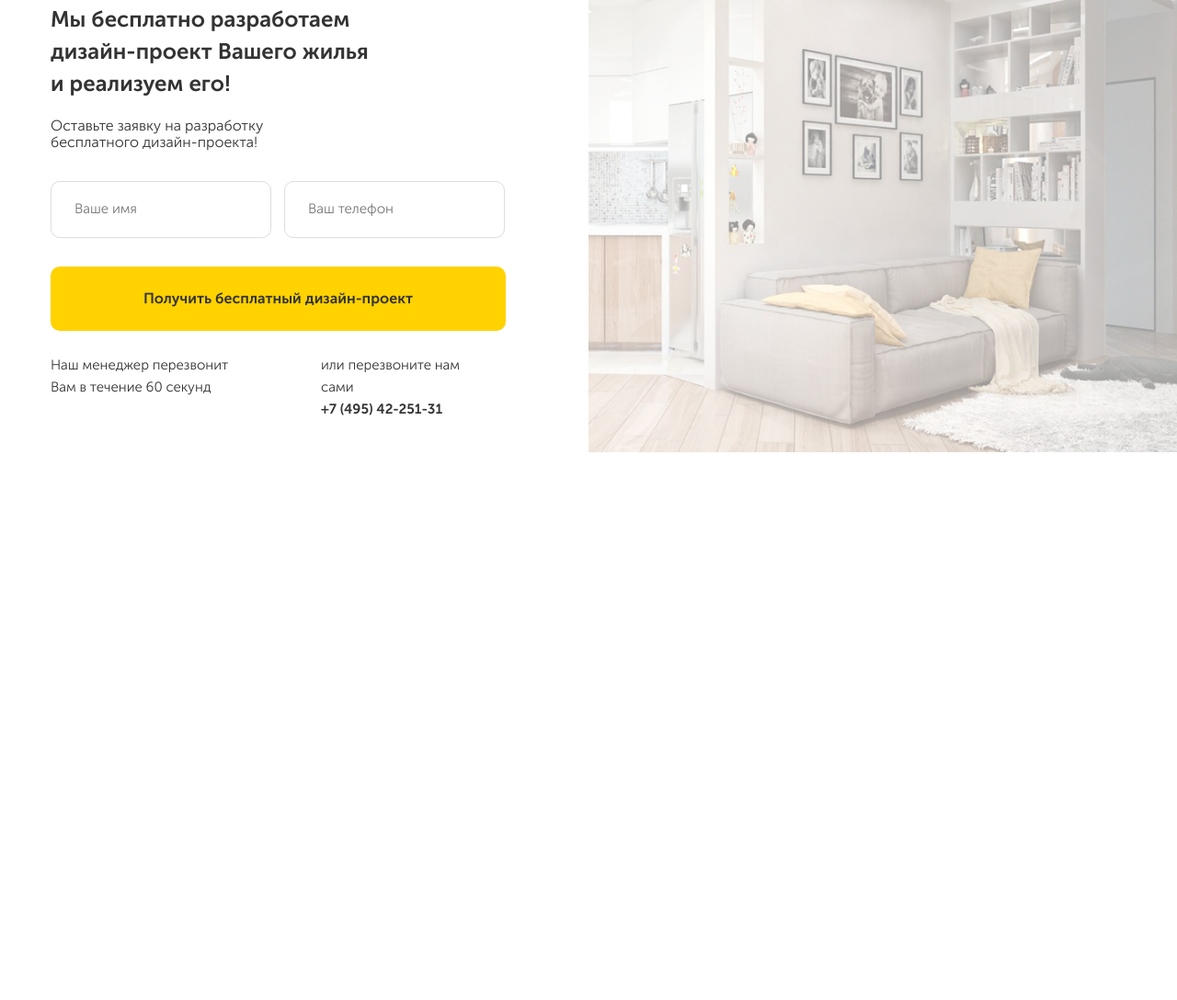
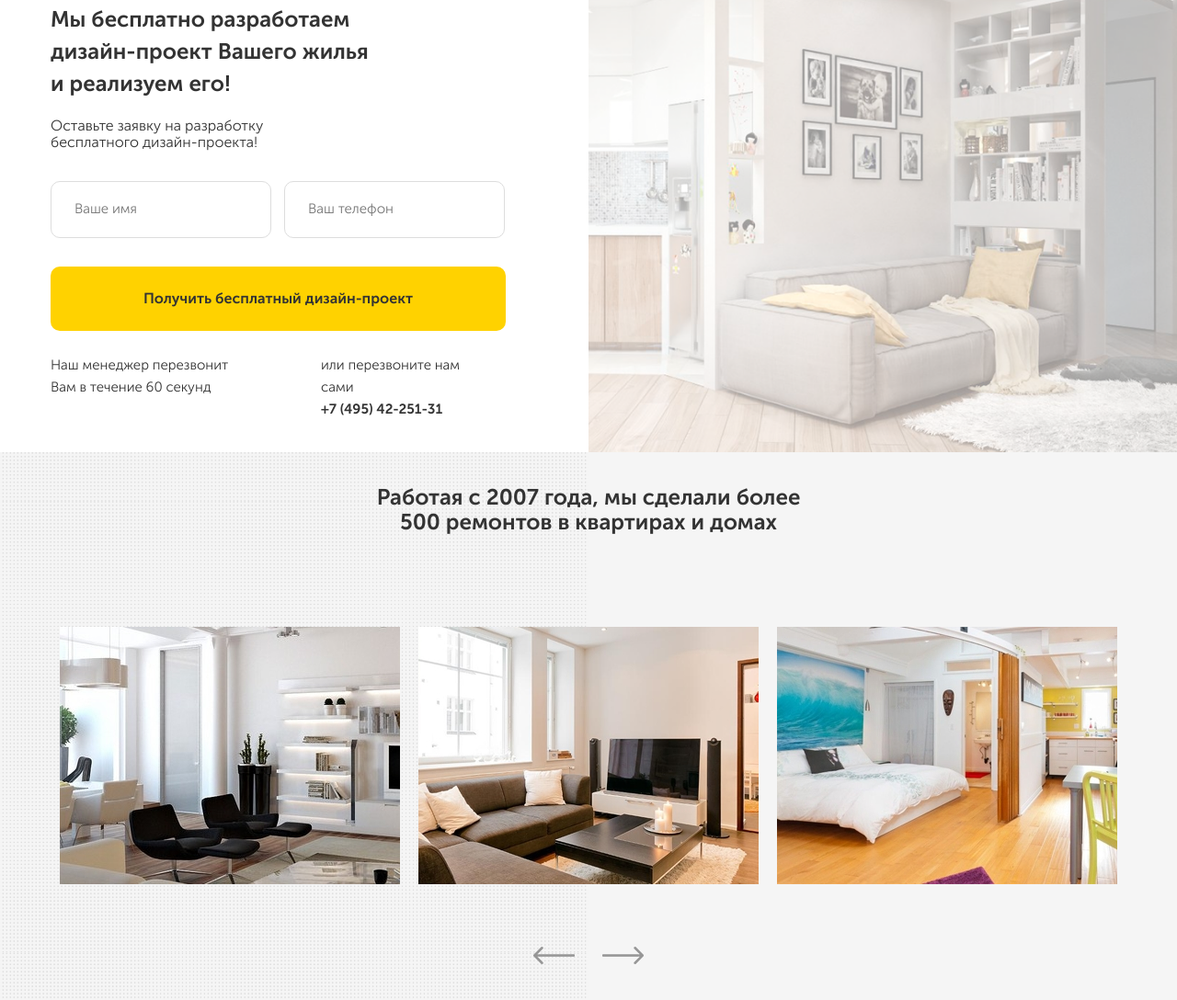
Before and after one commit to Nerbl4/lesson_13_must, a plain HTML site: page src/index.html in a window 1280 px wide. Shown: the part 740-1828 px from the top of the page at 92% size. Before the commit the page ends 1232 px from the top, so only its background shows below. Drawn offline with nearby package versions, Linux system fonts and the light colour scheme; files whose address does not match are found by name.

Commit message:
Сверстали и установили слайдер на сайте в блоке Портфолио

```diff
--- /dev/null
+++ b/src/css/slick.css
@@ -0,0 +1,119 @@
+/* Slider */
+.slick-slider
+{
+    position: relative;
+
+    display: block;
+    box-sizing: border-box;
+
+    -webkit-user-select: none;
+       -moz-user-select: none;
+        -ms-user-select: none;
+            user-select: none;
+
+    -webkit-touch-callout: none;
+    -khtml-user-select: none;
+    -ms-touch-action: pan-y;
+        touch-action: pan-y;
+    -webkit-tap-highlight-color: transparent;
+}
+
+.slick-list
+{
+    position: relative;
+
+    display: block;
+    overflow: hidden;
+
+    margin: 0;
+    padding: 0;
+}
+.slick-list:focus
+{
+    outline: none;
+}
+.slick-list.dragging
+{
+    cursor: pointer;
+    cursor: hand;
+}
+
+.slick-slider .slick-track,
+.slick-slider .slick-list
+{
+    -webkit-transform: translate3d(0, 0, 0);
+       -moz-transform: translate3d(0, 0, 0);
+        -ms-transform: translate3d(0, 0, 0);
+         -o-transform: translate3d(0, 0, 0);
+            transform: translate3d(0, 0, 0);
+}
+
+.slick-track
+{
+    position: relative;
+    top: 0;
+    left: 0;
+
+    display: block;
+    margin-left: auto;
+    margin-right: auto;
+}
+.slick-track:before,
+.slick-track:after
+{
+    display: table;
+
+    content: '';
+}
+.slick-track:after
+{
+    clear: both;
+}
+.slick-loading .slick-track
+{
+    visibility: hidden;
+}
+
+.slick-slide
+{
+    display: none;
+    float: left;
+
+    height: 100%;
+    min-height: 1px;
+}
+[dir='rtl'] .slick-slide
+{
+    float: right;
+}
+.slick-slide img
+{
+    display: block;
+}
+.slick-slide.slick-loading img
+{
+    display: none;
+}
+.slick-slide.dragging img
+{
+    pointer-events: none;
+}
+.slick-initialized .slick-slide
+{
+    display: block;
+}
+.slick-loading .slick-slide
+{
+    visibility: hidden;
+}
+.slick-vertical .slick-slide
+{
+    display: block;
+
+    height: auto;
+
+    border: 1px solid transparent;
+}
+.slick-arrow.slick-hidden {
+    display: none;
+}
--- a/src/index.html
+++ b/src/index.html
@@ -6,6 +6,7 @@
   <meta http-equiv="X-UA-Compatible" content="ie=edge">
   <title>Document</title>
   <link rel="stylesheet" href="css/normalize.css">
+  <link rel="stylesheet" href="css/slick.css">
   <link rel="stylesheet" href="css/style.css">
 </head>
 <body>
@@ -100,6 +101,36 @@
       </div>
       <!-- /.container -->
     </section>
+    <section class="section portfolio">
+      <div class="container">
+        <h2 class="section-title portfolio__title">Работая с 2007 года, мы сделали более 500 ремонтов в квартирах и домах</h2>
+        <div class="slider">
+          <div class="slider__item"><img class="slider__image" src="img/portfolio/slider-1.jpg" alt=""></div>
+          <!-- /.slider__item -->
+          <div class="slider__item"><img class="slider__image" src="img/portfolio/slider-2.jpg" alt=""></div>
+          <!-- /.slider__item -->
+          <div class="slider__item"><img class="slider__image" src="img/portfolio/slider-3.jpg" alt=""></div>
+          <!-- /.slider__item -->
+          <div class="slider__item"><img class="slider__image" src="img/portfolio/slider-1.jpg" alt=""></div>
+          <!-- /.slider__item -->
+          <div class="slider__item"><img class="slider__image" src="img/portfolio/slider-2.jpg" alt=""></div>
+          <!-- /.slider__item -->
+          <div class="slider__item"><img class="slider__image" src="img/portfolio/slider-3.jpg" alt=""></div>
+          <!-- /.slider__item -->
+        </div>
+        <div class="arrows portfolio__arrows">
+          <div class="arrows__left">
+            <img src="img/portfolio/left-arrow.png" alt="">
+          </div>
+          <div class="arrows__right">
+            <img src="img/portfolio/right-arrow.png" alt="">
+          </div>
+        </div>
+        <!-- /.slider -->
+      </div>
+      <!-- /.container -->
+    </section>
+    <!-- /.section portfolio -->
     <!-- /.offer -->
   </main>
 
@@ -124,7 +155,33 @@
   <script src="js/main.js"></script>
   <script src="https://code.jquery.com/jquery-3.4.1.min.js"
     integrity="sha256-CSXorXvZcTkaix6Yvo6HppcZGetbYMGWSFlBw8HfCJo=" crossorigin="anonymous"></script>
-  <script src="/src/js/modal.js"></script>
-
+  <script src="js/modal.js"></script>
+  <script src="js/slick.min.js"></script>
+  <script>
+    $(document).ready(function() {
+      $('.slider').slick({
+        slidesToShow: 3,
+        slidesToScroll: 1,
+        prevArrow: $('.arrows__left'),
+        nextArrow: $('.arrows__right'),
+        responsive: [
+          {
+            breakpoint: 1200,
+            settings: {
+              slidesToShow: 2,
+              slidesToScroll: 1,
+            }
+          },
+          {
+            breakpoint: 768,
+            settings: {
+              slidesToShow: 1,
+              slidesToScroll: 1
+            }
+          }
+        ]
+      });
+    });
+  </script>
 </body>
 </html>
--- a/src/sass/_interface.sass
+++ b/src/sass/_interface.sass
@@ -36,6 +36,7 @@ img
   &-title
     font-size: 24px
     +bold
+    text-align: center
   &-subtitle
     display: block
     font-size: 16px
@@ -46,3 +47,7 @@ img
   border-radius: 10px
   +reg
   outline: none
+.arrows
+  &__left, &__right
+    &:hover
+      cursor: pointer
--- a/src/sass/blocks/_modal.sass
+++ b/src/sass/blocks/_modal.sass
@@ -23,7 +23,7 @@
       top: 0
       right: 0
       &:hover
-        background-color: lighten($main-color,10%)
+        outline: none
         cursor: pointer
     &__title
       font-size: 22px
--- a/src/sass/blocks/_offer.sass
+++ b/src/sass/blocks/_offer.sass
@@ -19,6 +19,7 @@
     max-width: 360px
     line-height: 35px
     margin-bottom: 20px
+    text-align: left
   &__subtitle
     max-width: 250px
     margin-bottom: 33px
--- /dev/null
+++ b/src/sass/blocks/_portfolio.sass
@@ -0,0 +1,16 @@
+.portfolio
+  background: $secondary url('../img/portfolio/portfolio-pattern.jpg') repeat-y center left
+  background-size: 50%
+  &__title
+    max-width: 500px
+    margin: auto
+    margin-bottom: 100px
+  &__arrows
+    max-width: 120px
+    margin: auto
+    margin-top: 68px
+    display: flex
+    justify-content: space-between
+.slider
+  &__image
+    margin: auto
--- a/src/sass/style.sass
+++ b/src/sass/style.sass
@@ -10,3 +10,5 @@
 
 // Стили модального окна
 @import 'blocks/modal'
+// Стили блока портфолио
+@import 'blocks/portfolio'
```
Also changed, not shown: src/css/slick-theme.css (added), src/css/style.css, src/img/portfolio/left-arrow.png (added), src/img/portfolio/portfolio-pattern.jpg (added), src/img/portfolio/right-arrow.png (added), src/img/portfolio/slider-1.jpg (added), src/img/portfolio/slider-2.jpg (added), src/img/portfolio/slider-3.jpg (added), src/js/slick.min.js (added), 1 other file.
